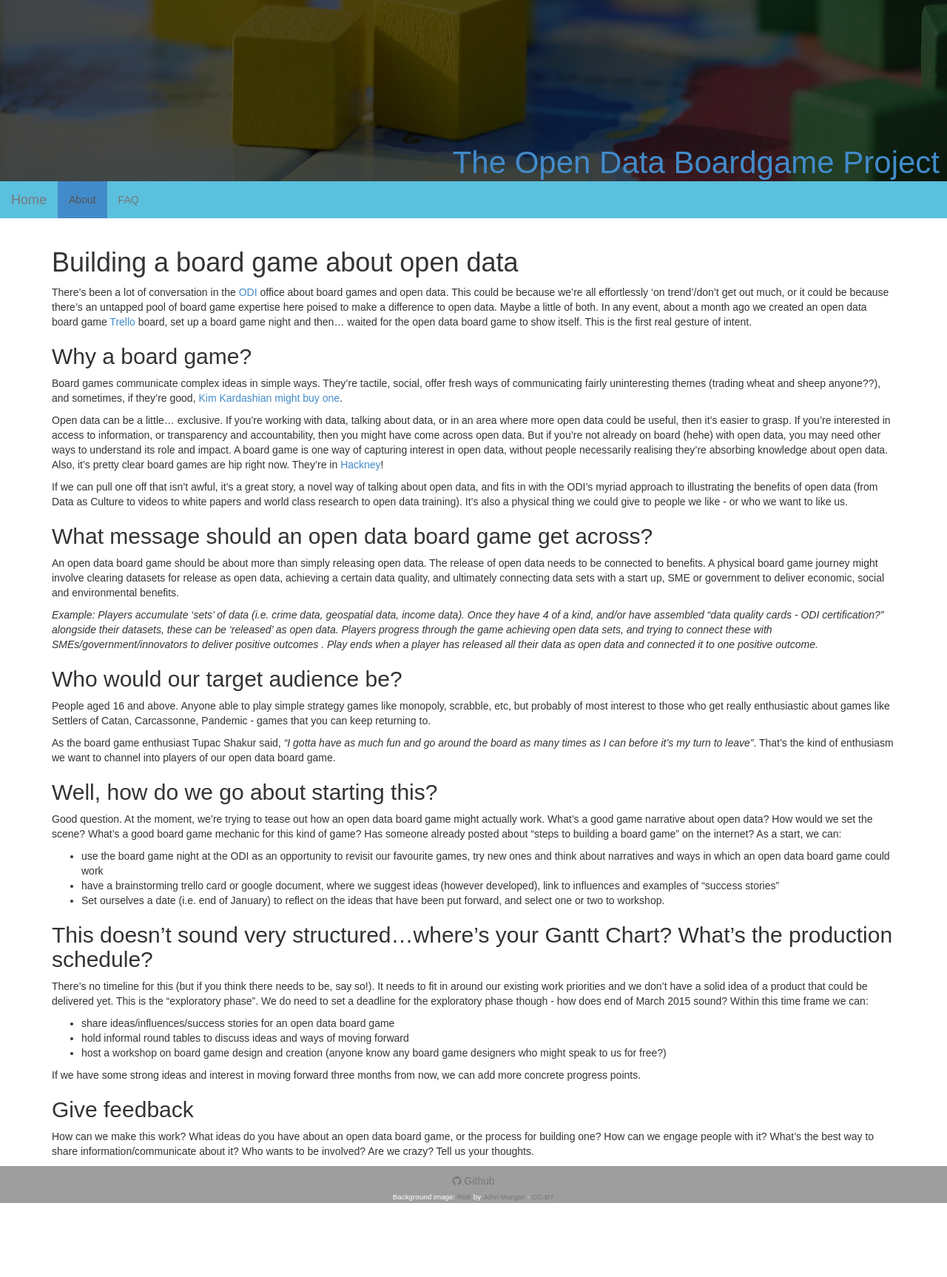
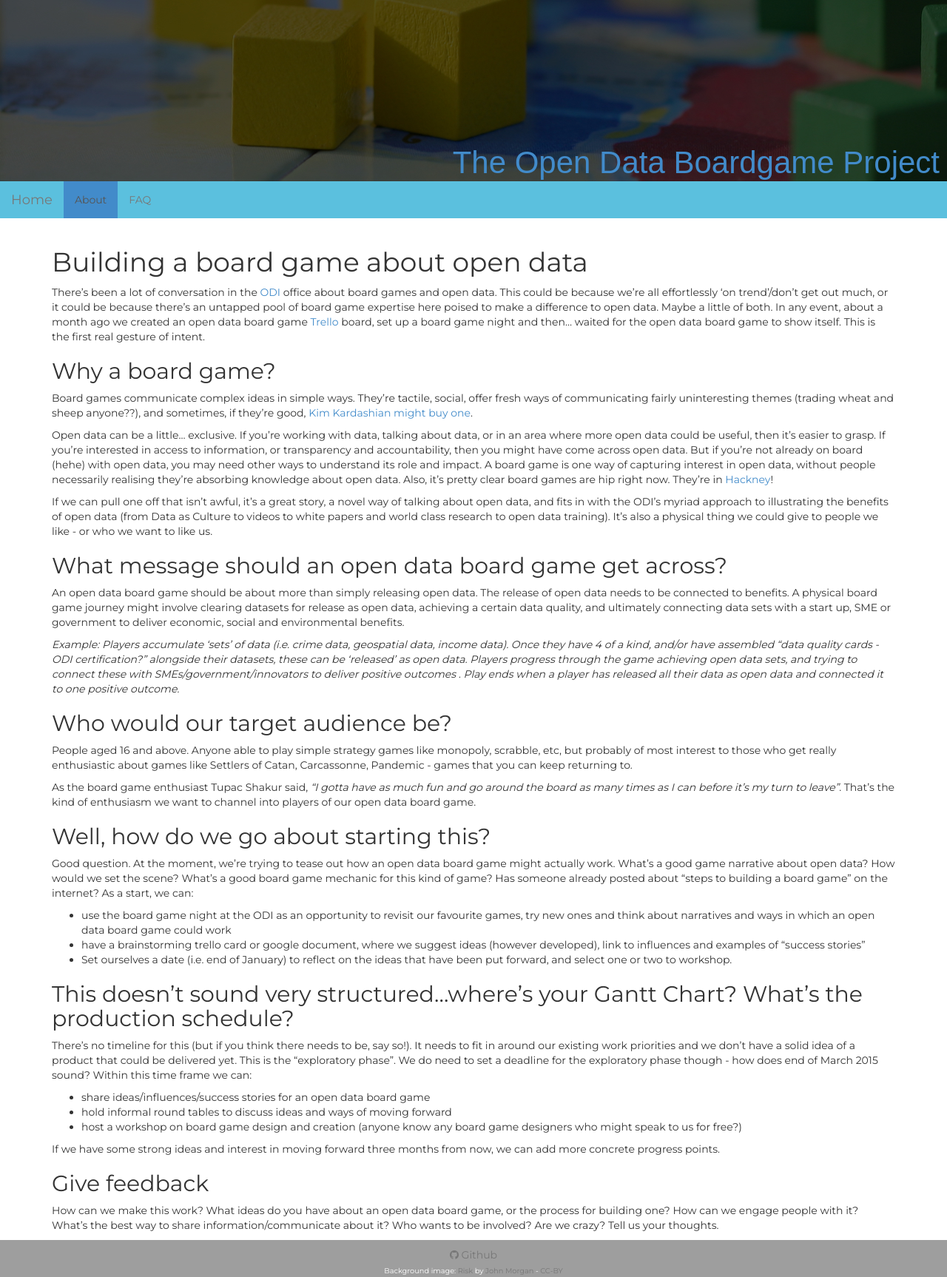
Before and after one commit to opendataboardgame/opendataboardgame.github.io, a Jekyll site: the page built from about.md, in a window 1280 px wide. Shown: the whole page at 74% size. Built offline with Jekyll 4.4.1, drawn with Linux system fonts in a browser that asks for light colours; nearby versions of some CDN libraries; some web fonts are replaced; before the commit the page ends 1626 px from its top, so only the background shows below that; grey boxes are pictures that could not be loaded.

Commit message:
Revert font

```diff
--- a/_sass/fonts.scss
+++ b/_sass/fonts.scss
@@ -1,6 +1,6 @@
 @import url(http://maxcdn.bootstrapcdn.com/font-awesome/4.2.0/css/font-awesome.min.css);
-@import url(http://fonts.googleapis.com/css?family=Stint+Ultra+Expanded);
+@import url(http://fonts.googleapis.com/css?family=Montserrat);
 @import url(http://fonts.googleapis.com/css?family=Codystar);
 
-$font-family-sans-serif: 'Stint Ultra Expanded', sans-serif;
+$font-family-sans-serif: 'Montserrat', sans-serif;
 $font-family-slogan: 'Codystar', sans-serif;
```
